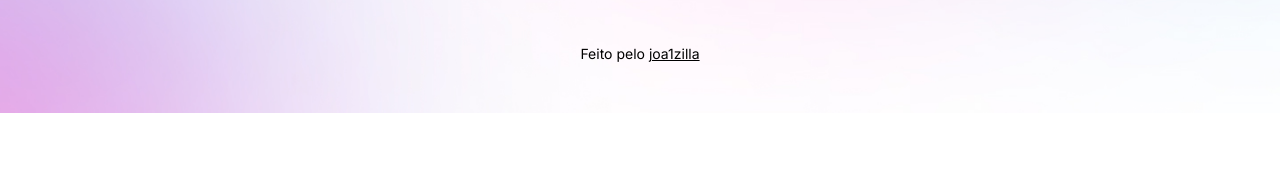
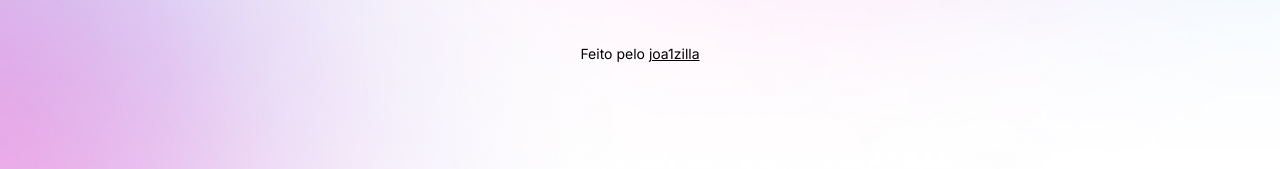
Before and after one commit to joaootaviofm/linktree, a plain HTML site: page index.html in a window 1280 px wide. Shown: the part 687-856 px from the top of the page. Before the commit the page ends 800 px from the top, so only its background shows below. Drawn offline with nearby package versions, Linux system fonts and the light colour scheme.

Commit message:
changed background based on media queries

```diff
--- a/style.css
+++ b/style.css
@@ -6,7 +6,7 @@
 
 :root {
     --text-color: white;
-    --bg-url: url(./assets/bg-desktop.jpg);
+    --bg-url: url(./assets/bg-mobile.jpg);
     --stroke-color: rgba(255, 255, 255, 0.50);
     --surface-color: rgba(255, 255, 255, 0.05);
     --surface-color-hover: rgba(0, 0, 0, 0.02);
@@ -16,7 +16,7 @@
 
 .light{
     --text-color: black;
-    --bg-url: url(./assets/bg-desktop-light.jpg);
+    --bg-url: url(./assets/bg-mobile-light.jpg);
     --stroke-color: rgba(0, 0, 0, 0.50);
     --surface-color: rgba(0, 0, 0, 0.05);
     --surface-color-hover: rgba(0,0,0,0.02);
@@ -26,6 +26,7 @@
 
 body{
     background: var(--bg-url) no-repeat top center/cover;
+    height: 100vh;
 }
 
 body *{
@@ -158,3 +159,12 @@ footer{
     text-align: center;
     font-size: 14px;
 }
+
+@media (min-width: 700px ){
+    :root{
+        --bg-url: url(./assets/bg-desktop.jpg)
+    }
+    .light{
+        --bg-url: url(./assets/bg-desktop-light.jpg)
+    }
+}
```
